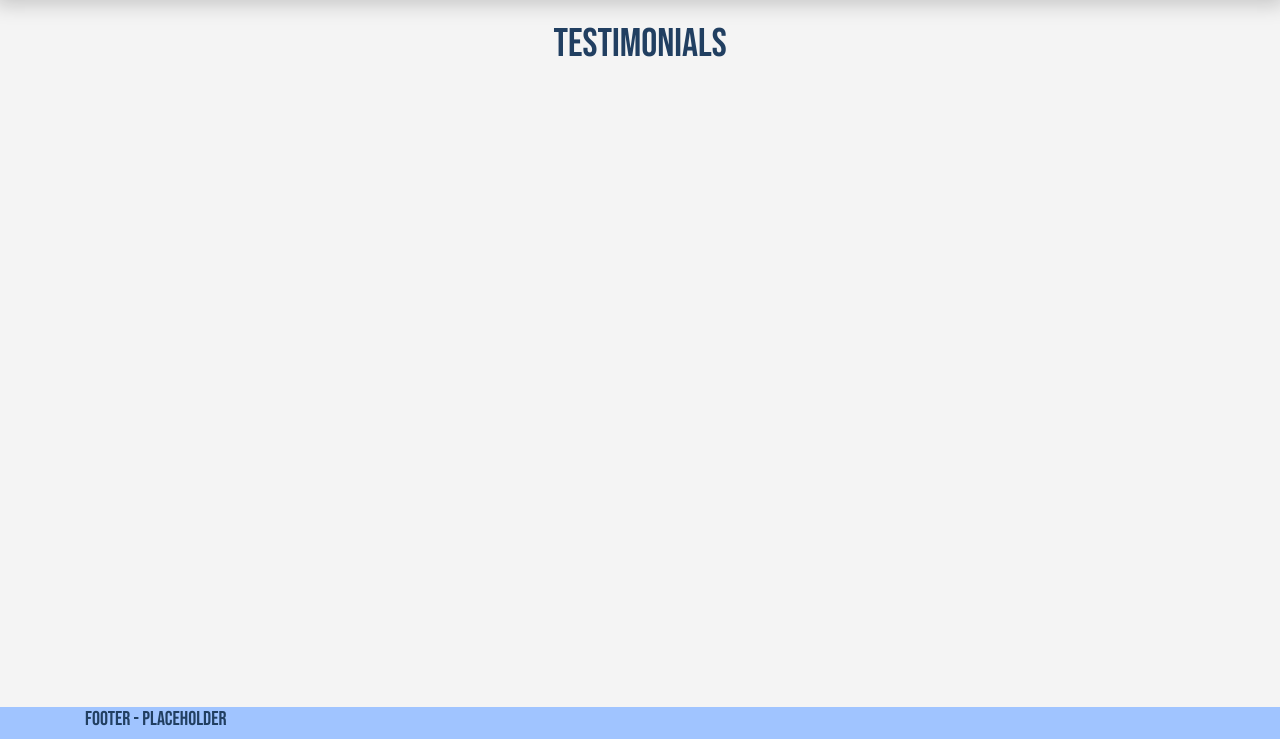
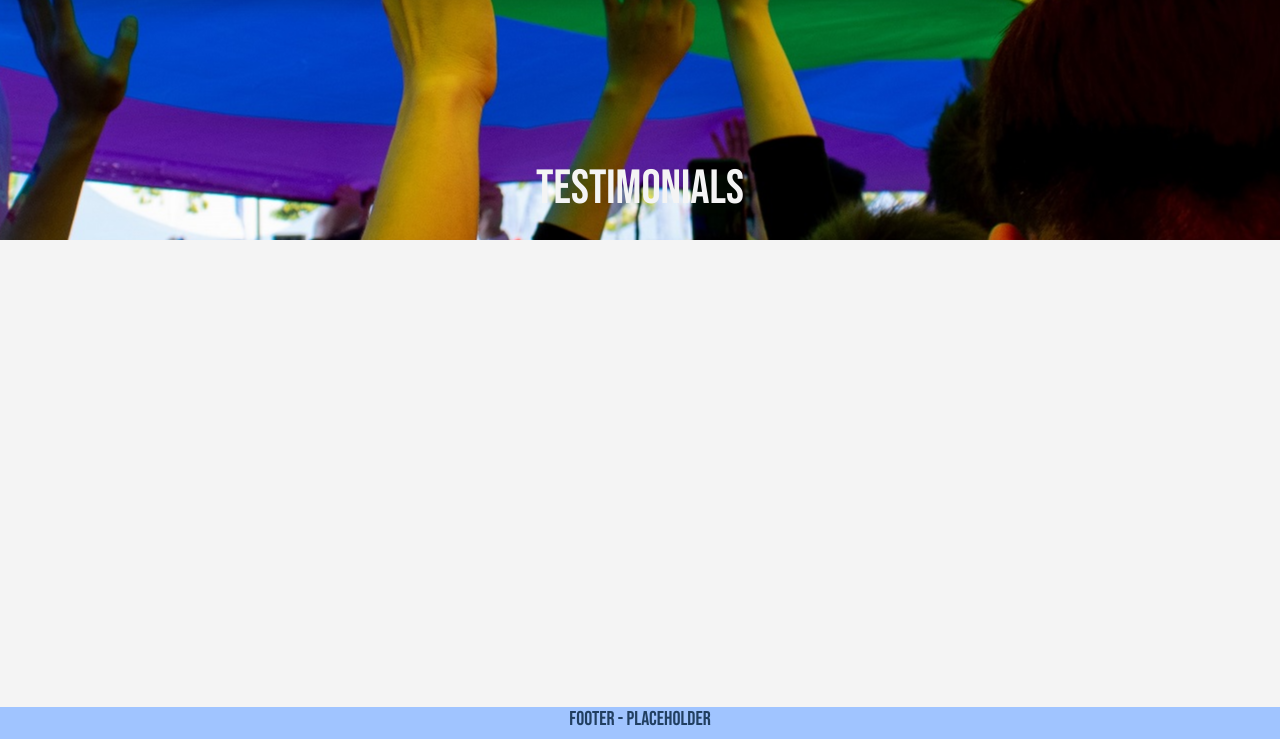
Before and after one commit to kimkesdev/Pride-In-Coding, a Flask app: page /testmonials in a window 1280 px wide. Shown: the part 61-800 px from the top of the page. Run offline with Flask 2, Linux system fonts and the light colour scheme; data that the repository does not hold is empty; some libraries are stand-ins or nearby versions.

Commit message:
Added testimonial banner

```diff
--- a/static/css/style.css
+++ b/static/css/style.css
@@ -28,6 +28,13 @@
 h5,
 h6 {
 	font-family: 'Bebas Neue', sans-serif;
+	text-align: center;
+}
+
+.banner-h1 {
+	padding: 160px 0 160px 0;
+	color: #f4f4f4;
+	font-size: 3rem;
 }
 
 .row,
@@ -39,11 +46,6 @@
     -webkit-box-flex: 1;
     -ms-flex: 1 0 auto;
     flex: 1 0 auto;
-}
-
-h1 {
-	text-align: center;
-	margin-top: 20px;
 }
 
 h2{
@@ -128,6 +130,13 @@
 }
 
 /* Testimonials Styling */
+
+.testimonial-banner {
+	background-image: url('../images/kon-karampelas-j81TJgBMB-0-unsplash.jpg');
+	background-repeat: no-repeat;
+	background-position: center;
+	height: 30vh;
+}
 
 .testimonial-box {
 	width: 100%;
--- a/templates/about.html
+++ b/templates/about.html
@@ -1,6 +1,7 @@
 {% extends 'base.html' %}
 
 {% block content %}
+<div class="container">
     <h1>About Us</h1>
     <p>Lorem ipsum dolor sit amet, consectetur adipisicing elit. Voluptas, iste delectus. Dignissimos iusto, est, reprehenderit laudantium at repudiandae consectetur doloremque odit.</p>
 
@@ -118,5 +119,6 @@
 
 
     </div>
+</div>
 
 {% endblock %}
--- a/templates/base.html
+++ b/templates/base.html
@@ -46,7 +46,7 @@
         </nav>
     </header>
 
-    <main class="container">
+    <main>
     {% block content %}
 
 
--- a/templates/contact-us.html
+++ b/templates/contact-us.html
@@ -2,6 +2,7 @@
 
 {% block content %}
 <h1>Contact Us</h1>
+<div class="container">
     <div class="contact-us-container">
         <div class="contact-box">
             <div class="left"></div>
@@ -16,4 +17,5 @@
             </div>
         </div>
     </div>
+</div>
 {% endblock %}
--- a/templates/testimonials.html
+++ b/templates/testimonials.html
@@ -1,10 +1,14 @@
 {% extends 'base.html' %}
 
 {% block content %}
-    <h1>Testimonials</h1>
+
+    <div class="testimonial-banner">
+        <h1 class="banner-h1">Testimonials</h1>
+    </div>
 
 
 
+<div class="container">
     {% for testimonial in testimonials %}
 
         {% if loop.index % 2 !=0 %}
@@ -37,6 +41,6 @@
 
     {% endfor %}
 
-
+</div>
 
 {% endblock %}
```
Also changed, not shown: static/images/kon-karampelas-j81TJgBMB-0-unsplash.jpg (added). Lines whose indentation alone changed are shown as unchanged.
